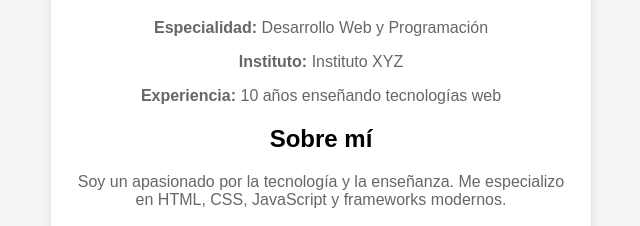
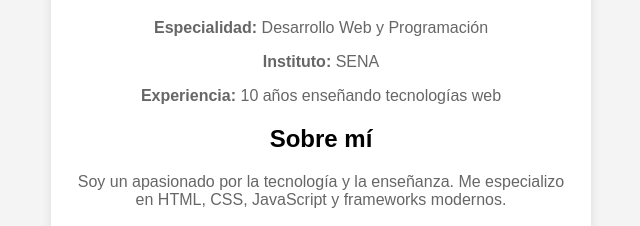
Before and after one commit to Georgette272/login, a plain HTML site: page Index.html in a window 1280 px wide. Shown: the part 137-363 px from the top of the page, 319-959 px from the left. Drawn offline with Linux system fonts and the light colour scheme.

Commit message:
Update Index.html

```diff
--- a/Index.html
+++ b/Index.html
@@ -47,7 +47,7 @@
     <img src="instructor.jpg" alt="Foto del Instructor">
     <h1>Nombre del Instructor</h1>
     <p><strong>Especialidad:</strong> Desarrollo Web y Programación</p>
-    <p><strong>Instituto:</strong> Instituto XYZ</p>
+    <p><strong>Instituto:</strong> SENA</p>
     <p><strong>Experiencia:</strong> 10 años enseñando tecnologías web</p>
 
     <h2>Sobre mí</h2>
```
